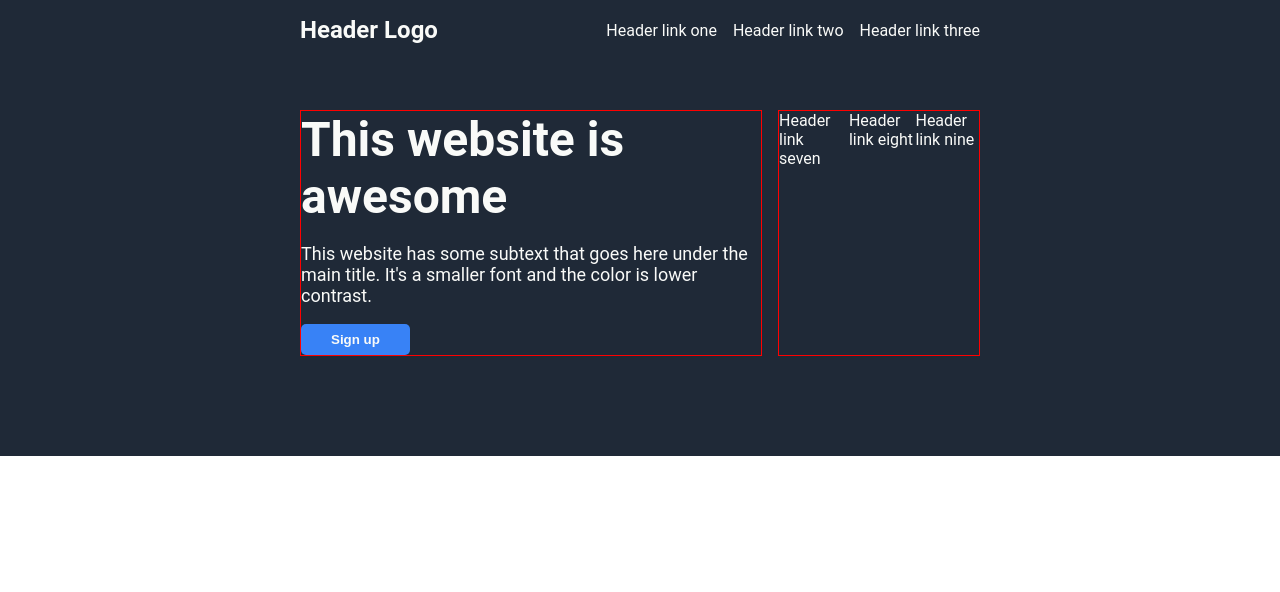
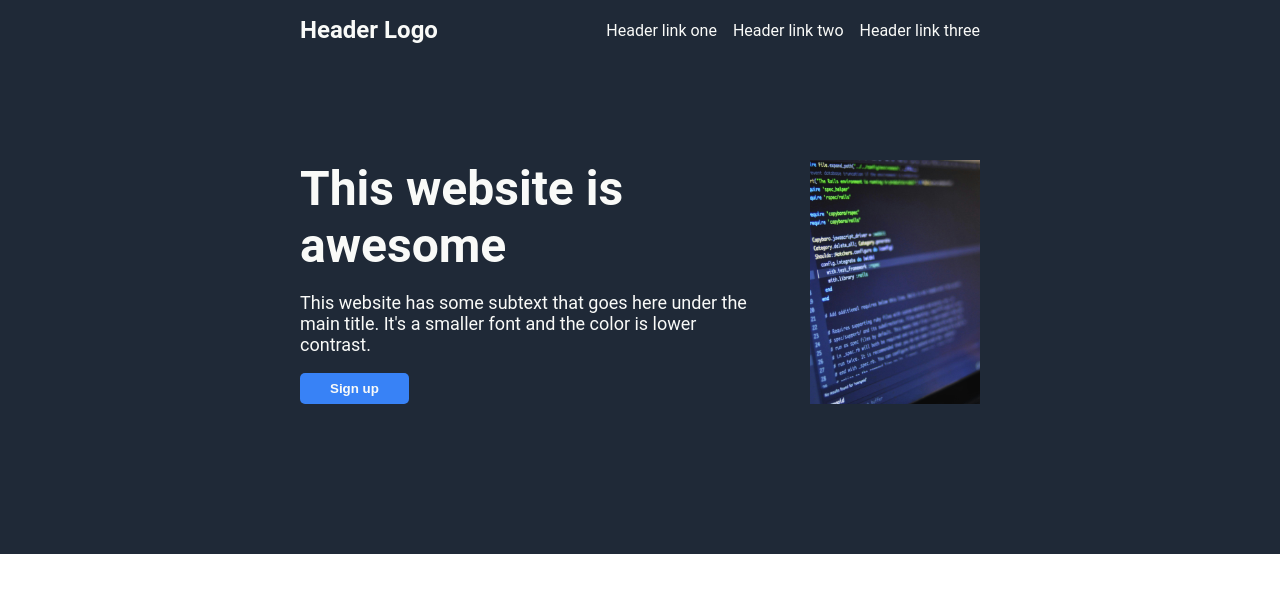
Before and after one commit to Rino9514/Landing-Page, a plain HTML site: page index.html in a window 1280 px wide. Drawn offline with Linux system fonts and the light colour scheme.

Commit message:
Add image

```diff
--- a/index.html
+++ b/index.html
@@ -23,10 +23,9 @@
                     <button>Sign up</button>
                 </div>
                 <div class="right">
-                    <a>Header link seven</a>
-                    <a>Header link eight</a>
-                    <a>Header link nine</a>
+                    <img src="img/screen.jpg" alt="Screen image">
                 </div>
+            </div>
         </div>
     </body>
 </html>
--- a/styles.css
+++ b/styles.css
@@ -20,7 +20,7 @@ body {
     flex:1;
     align-items: center;
     gap: 16px;
-    margin-bottom: 50px;
+    margin-bottom:100px;
 }
 
 .header_top h1 {
@@ -30,8 +30,9 @@ body {
 
 .header_bottom {
     display: flex;
-    margin-bottom: 100px;
-    gap:16px;
+    align-items: stretch;
+    margin-bottom: 150px;
+    gap:50px;
 }
 
 .header_bottom h1 {
@@ -55,14 +56,19 @@ button {
     font-weight: 900;
 }
 
+.left {
+    max-width: 460px;
+}
+
 .right {
     display: flex;
+    align-items: stretch;
     flex: 1;
-    align-content: stretch;
-    border: red 1px solid;
+    max-height: 250px;
 }
 
-.left {
-    max-width:460px;
-    border: red 1px solid;
+.right img {
+    width: 100%;
+    height: 100%;
+    object-fit: cover;
 }
```
Also changed, not shown: img/screen.jpg (added).
